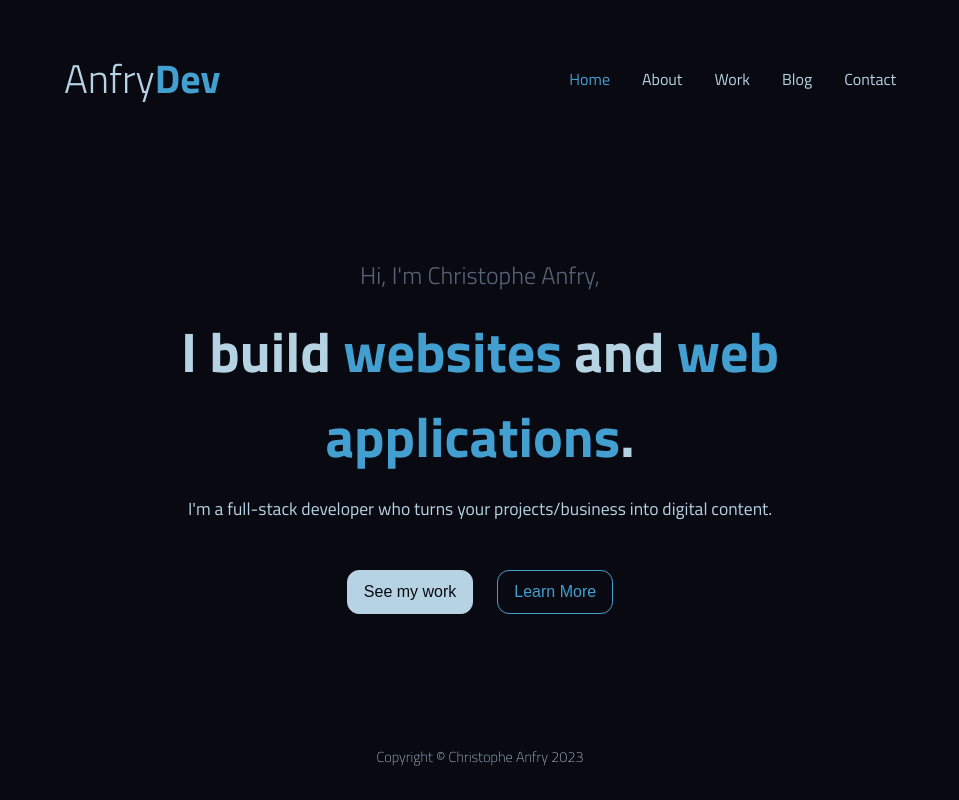
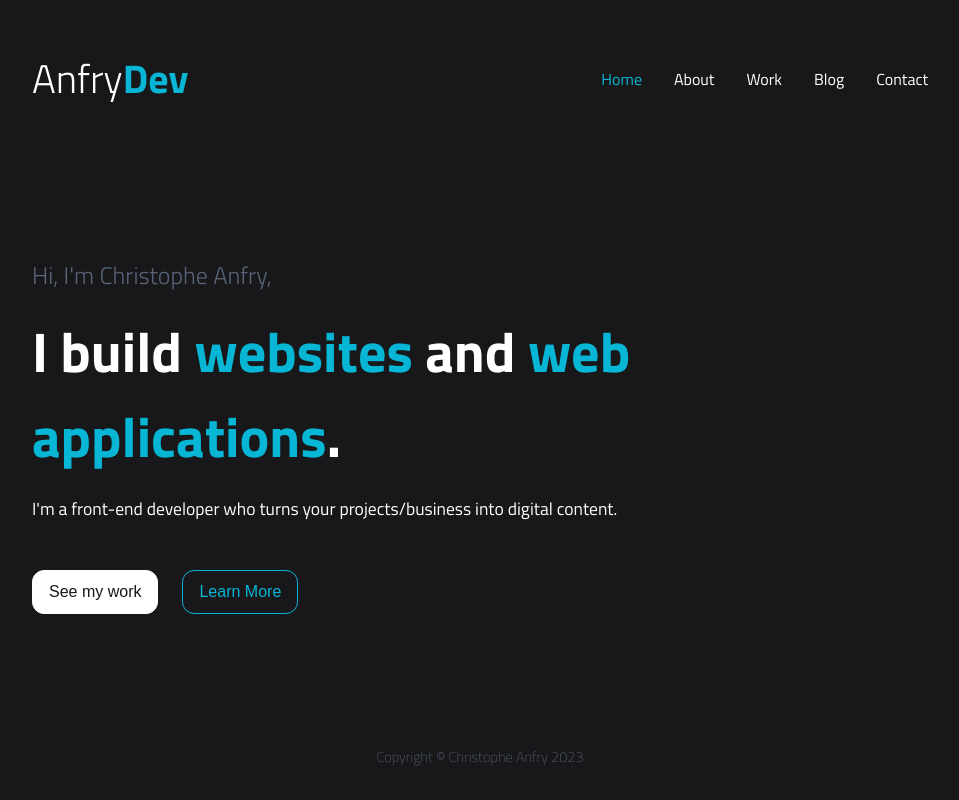
Before and after one commit to Canfry/website, a Next.js app: page / in a window 1280 px wide. Shown: the whole page, without its empty margins (160-1119 px from the left). Built offline with nearby package versions, Linux system fonts and the light colour scheme.

Commit message:
layout changes

```diff
--- a/pages/_document.js
+++ b/pages/_document.js
@@ -1,13 +1,15 @@
-import { Html, Head, Main, NextScript } from 'next/document'
+import { Html, Head, Main, NextScript } from 'next/document';
 
 export default function Document() {
   return (
-    <Html lang="en">
-      <Head />
+    <Html lang='en'>
+      <Head>
+        <link rel='icon' href='/logo.png' />
+      </Head>
       <body>
         <Main />
         <NextScript />
       </body>
     </Html>
-  )
+  );
 }
--- a/pages/about.jsx
+++ b/pages/about.jsx
@@ -9,7 +9,7 @@ export default function About() {
   return (
     <div className={styles.aboutContainer}>
       <h1>
-        My name is Christophe Anfry, I&apos;m 40 and I&apos;m a full stack web
+        My name is Christophe Anfry, I&apos;m 40 and I&apos;m a frontend web
         developer. I started 3 years ago to learn web development. For most of
         the people COVID-19 has been a negative experience, but for me, it has
         been a rebirth. I took the opportunity to think about learning something
--- a/pages/index.js
+++ b/pages/index.js
@@ -2,9 +2,9 @@ import Head from 'next/head';
 import styles from '../styles/Home.module.css';
 import { useRouter } from 'next/router';
 
-import { Inter } from '@next/font/google';
+// import { Inter } from '@next/font/google';
 
-const inter = Inter({ subsets: ['latin'] });
+// const inter = Inter({ subsets: ['latin'] });
 
 export default function Home() {
   const router = useRouter();
@@ -22,8 +22,8 @@ export default function Home() {
             I build <span>websites</span> and <span>web applications</span>.
           </h2>
           <p>
-            I&apos;m a full-stack developer who turns your projects/business
-            into digital content.
+            I&apos;m a front-end developer who turns your projects/business into
+            digital content.
           </p>
           <div className={styles.btnContainer}>
             <button
--- a/styles/Footer.module.css
+++ b/styles/Footer.module.css
@@ -2,6 +2,7 @@
   padding: 2rem 1rem;
   width: 100%;
   text-align: center;
+  color: var(--text-lightgrey-color);
 }
 
 .footer h3 {
--- a/styles/Header.module.css
+++ b/styles/Header.module.css
@@ -4,12 +4,12 @@
 }
 
 .header {
-  max-width: 70%;
+  width: 70%;
   margin: 0 auto;
   display: flex;
   align-items: center;
   justify-content: space-between;
-  padding: 3rem 2rem;
+  padding: 3rem 0;
 }
 
 .logo {
--- a/styles/Home.module.css
+++ b/styles/Home.module.css
@@ -2,29 +2,30 @@
   max-width: 70%;
   height: 100%;
   margin: 0 auto;
-  display: grid;
-  place-content: center;
-  text-align: center;
 }
 
 .mainHeader {
   display: flex;
   flex-direction: column;
   gap: 1rem;
+  width: 100%;
 }
 
 .mainHeader h1 {
   color: var(--text-lightgrey-color);
   font-size: 1.5rem;
   font-weight: 300;
+  text-align: left;
 }
 
 .mainHeader h2 {
   font-size: 3.5rem;
+  text-align: left;
 }
 
 .mainHeader p {
   font-size: 1.1rem;
+  text-align: left;
 }
 
 .mainHeader span {
@@ -35,7 +36,7 @@
   display: flex;
   align-items: center;
   gap: 1.5rem;
-  justify-content: center;
+  justify-content: flex-start;
   margin-top: 2rem;
 }
 
--- a/styles/globals.css
+++ b/styles/globals.css
@@ -11,9 +11,9 @@ html {
 }
 
 :root {
-  --bg-color: hsl(240, 31%, 5%);
-  --text-color: hsl(201, 45%, 80%);
-  --text-secondary-color: hsl(201, 60%, 54%);
+  --bg-color: hsl(240, 6%, 10%);
+  --text-color: hsl(0, 0%, 100%);
+  --text-secondary-color: hsl(189, 94%, 43%);
   --text-lightgrey-color: hsl(216, 16%, 41%);
 }
 
```
Also changed, not shown: styles/About.module.css (+15 -1 lines), public/logo.png (added).
